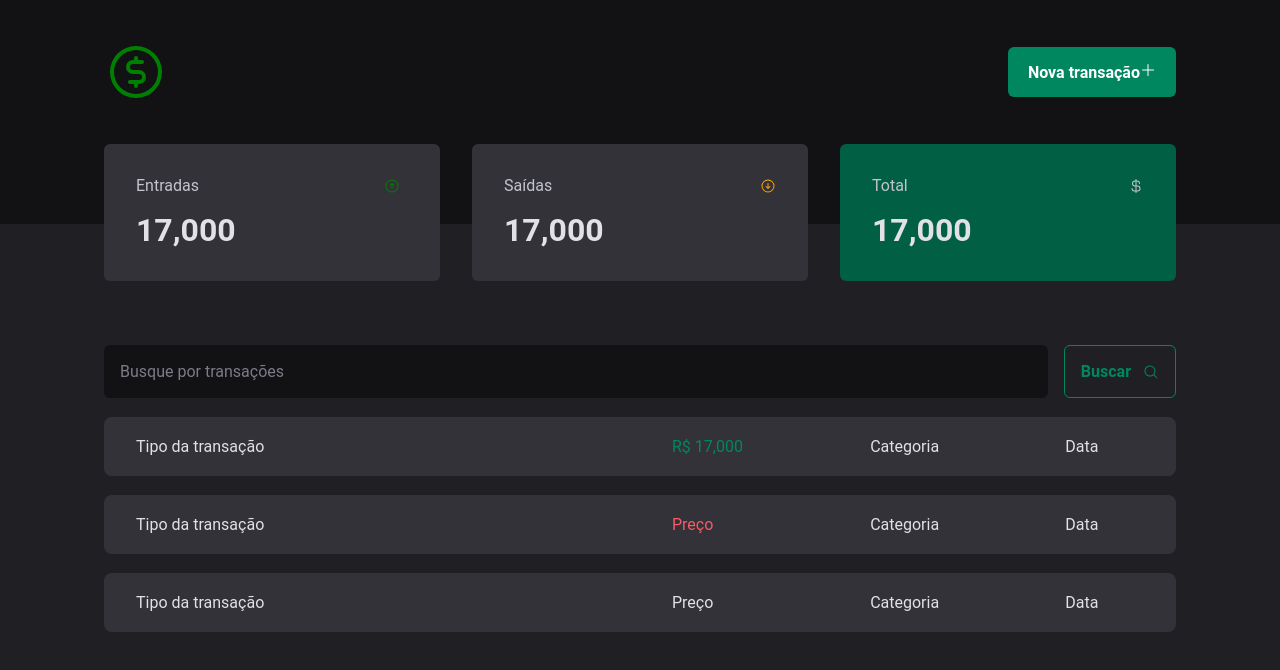
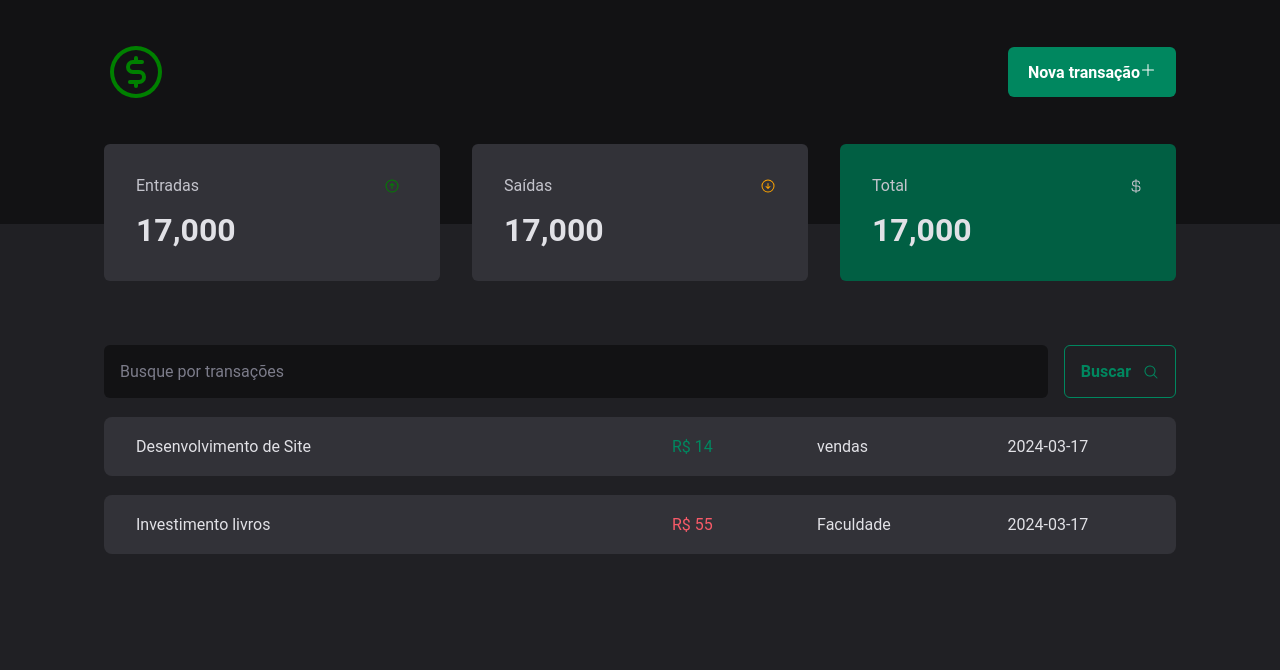
Before and after one commit to viniciuss1001/DtMoneyPlus, a React (Vite) app: page / in a window 1280 px wide. Shown: the top 670 px of the page. Built offline with nearby package versions, Linux system fonts and the light colour scheme; data requests are answered from the project's data file.

Commit message:
Connection to api

```diff
--- a/package.json
+++ b/package.json
@@ -5,6 +5,7 @@
   "type": "module",
   "scripts": {
     "dev": "vite",
+    "dev:server":"json-server server.json -w -d 500",
     "build": "tsc && vite build",
     "lint": "eslint . --ext ts,tsx --report-unused-disable-directives --max-warnings 0",
     "preview": "vite preview"
@@ -12,6 +13,7 @@
   "dependencies": {
     "@phosphor-icons/react": "^2.0.15",
     "@radix-ui/react-dialog": "^1.0.5",
+    "@radix-ui/react-radio-group": "^1.1.3",
     "@types/styled-components": "^5.1.34",
     "react": "^18.2.0",
     "react-dom": "^18.2.0",
@@ -26,6 +28,7 @@
     "eslint": "^8.56.0",
     "eslint-plugin-react-hooks": "^4.6.0",
     "eslint-plugin-react-refresh": "^0.4.5",
+    "json-server": "^1.0.0-alpha.23",
     "typescript": "^5.2.2",
     "vite": "^5.1.0"
   }
--- /dev/null
+++ b/server.json
@@ -0,0 +1,20 @@
+{
+     "transactions":[
+               {
+                    "id":1,
+                    "description":"Desenvolvimento de Site",
+                    "type":"income",
+                    "category":"vendas",
+                    "price":14.000,
+                    "createdAt":"2024-03-17"
+               },
+               {
+                              "id":2,
+                    "description":"Investimento livros ",
+                    "type":"outcome",
+                    "category":"Faculdade",
+                    "price":55,
+                    "createdAt":"2024-03-17"
+               }
+     ]
+}
--- a/src/components/NewTransactionModal/Index.tsx
+++ b/src/components/NewTransactionModal/Index.tsx
@@ -1,8 +1,11 @@
 import * as Dialog from "@radix-ui/react-dialog";
-import { Overlay, Content, CloseModalButton,TransactionType,TransactionTypeButton } from "./Styled";
+import { Overlay, Content, CloseModalButton, TransactionType, TransactionTypeButton } from "./Styled";
 import { ArrowCircleDown, ArrowCircleUp, X } from "@phosphor-icons/react";
 
+
+
 export function NewTransactionModal() {
+
      return (
           <Dialog.Portal>
                <Overlay />
@@ -27,6 +30,7 @@
                          <TransactionType>
                               <TransactionTypeButton
                                    variant="income"
+                                   value="income"
                               >
                                    <ArrowCircleUp
                                         color="green"
@@ -36,6 +40,7 @@
                               </TransactionTypeButton>
                               <TransactionTypeButton
                                    variant="outcome"
+                                   value="outcome"
                               >
                                    <ArrowCircleDown
                                         size={32}
--- a/src/components/NewTransactionModal/Styled.ts
+++ b/src/components/NewTransactionModal/Styled.ts
@@ -1,5 +1,6 @@
 import styled from "styled-components";
 import * as Dialog from '@radix-ui/react-dialog'
+import * as RadioGroup from '@radix-ui/react-radio-group';
 
 export const Overlay = styled(Dialog.Overlay)`
 position: fixed;
@@ -76,7 +77,7 @@
 
 `
 
-export const TransactionType = styled.div`
+export const TransactionType = styled(RadioGroup.Root)`
                display: flex;
                grid-template-columns: repeat(2,1fr);
                gap: 1rem;
@@ -87,7 +88,7 @@
      variant: 'income' | 'outcome'
 }
 
-export const TransactionTypeButton = styled.button<TransactionTypeButtonProps>`
+export const TransactionTypeButton = styled(RadioGroup.Item)<TransactionTypeButtonProps>`
      background:  ${props => props.theme['gray-700']};
      padding: 1rem;
      display: flex;
@@ -104,5 +105,8 @@
           background: ${props => props.variant === 'income' ? props.theme['green-500'] : props.theme['red-500']};
           color:  ${props => props.theme['white']};
      }
+     &[data-state='checked']{
+               background: ${props => props.variant === 'income' ? props.theme['green-500'] : props.theme['red-500']};
+     }
 
 `
--- a/src/pages/transactions/Index.tsx
+++ b/src/pages/transactions/Index.tsx
@@ -1,10 +1,28 @@
+import { useEffect, useState } from "react";
 import { Header } from "../../components/Header/Header";
 import { Summary } from "../../components/Summary/Index";
 import { SeachForm } from "./components/SeachForm/Index";
 import { PriceHighLight, TransactionsContainer, TransactionsTable } from "./style";
+interface Transaction {
+     id: number,
+     description: string,
+     type: 'income' | 'outcome',
+     price: number,
+     category: string,
+     createdAt: string
+}
+export function Transactions() {
+     const [transactions, setTransactions] = useState<Transaction[]>([])
 
-export function Transactions() {
 
+     async function loadTransactions() {
+          const response = await fetch('http://localhost:3000/transactions')
+          const data = await response.json()
+          setTransactions(data)
+     }
+     useEffect(() => {
+          loadTransactions()
+     }, [])
      return (
           <>
                <Header />
@@ -14,32 +32,22 @@
                     <SeachForm />
                     <TransactionsTable>
                          <tbody>
-                              <tr>
-                                   <td width='50%'>Tipo da transação</td>
-                                   <td>
-                                        <PriceHighLight variant="income">
-                                             R$ 17,000
-                                        </PriceHighLight>
-                                   </td>
-                                   <td>Categoria</td>
-                                   <td>Data</td>
-                              </tr>
-                              <tr>
-                                   <td width='50%'>Tipo da transação</td>
-                                   <td>
-                                        <PriceHighLight variant="outcome">
-                                        Preço
-                                        </PriceHighLight>
-                                   </td>
-                                   <td>Categoria</td>
-                                   <td>Data</td>
-                              </tr>
-                              <tr>
-                                   <td width='50%'>Tipo da transação</td>
-                                   <td>Preço</td>
-                                   <td>Categoria</td>
-                                   <td>Data</td>
-                              </tr>
+                              {transactions.map((transaction) => {
+                                   return (
+                                        <tr key={transaction.id}>
+                                             <td width='50%'>{transaction.description}</td>
+                                             <td>
+                                                  <PriceHighLight variant={transaction.type}>
+                                                       R$ {transaction.price}
+                                                  </PriceHighLight>
+                                             </td>
+                                             <td>
+                                                  {transaction.category}
+                                             </td>
+                                             <td>{transaction.createdAt}</td>
+                                        </tr>
+                                   )
+                              })}
                          </tbody>
                     </TransactionsTable>
                </TransactionsContainer>
```
Also changed, not shown: 1 other file (tests, documents, lock files or other folders). Lines whose indentation alone changed are shown as unchanged.
